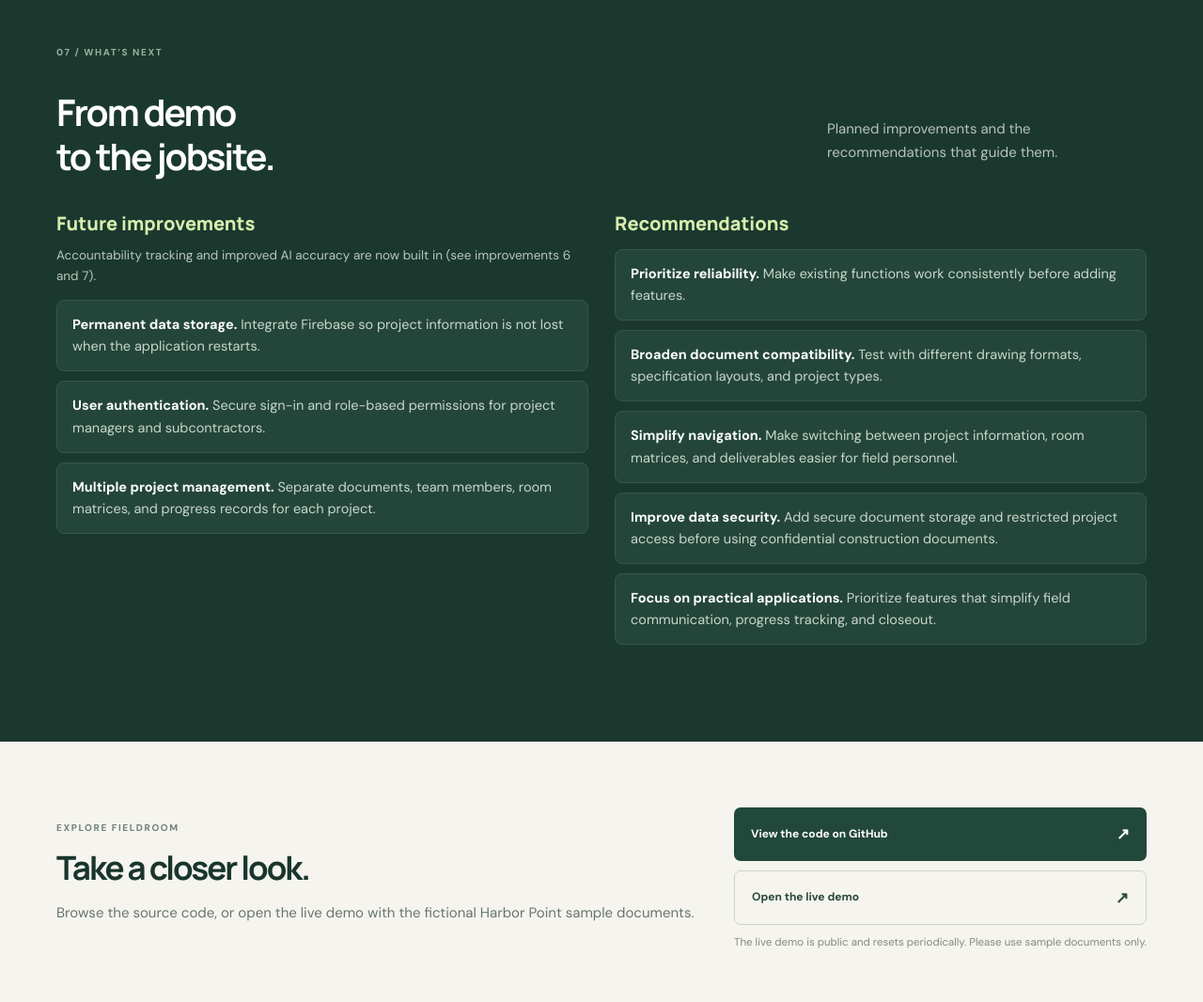
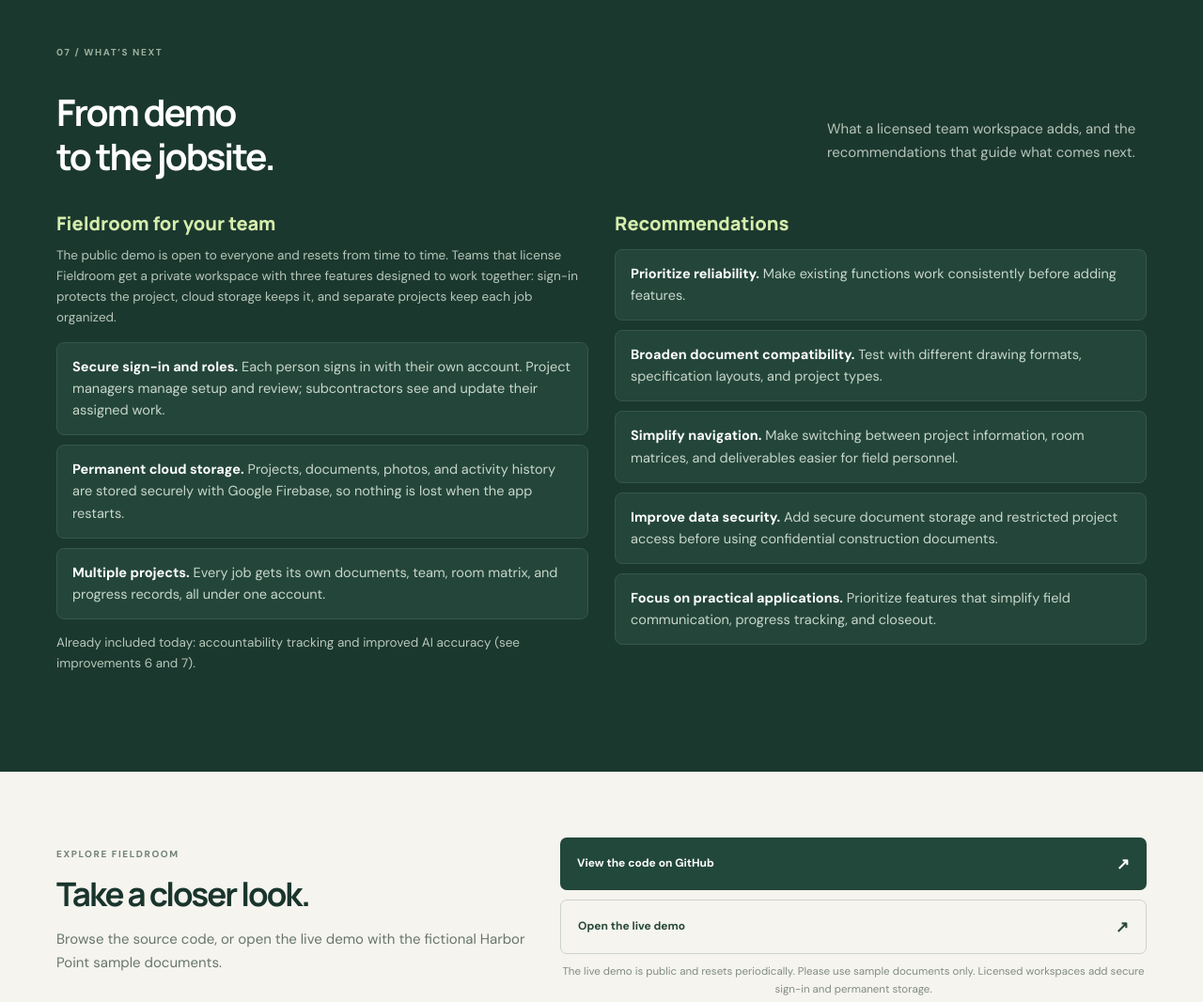
Before and after one commit to mdilgar-commits/Fieldroom-Showcase, a website: page index.html in a window 1280 px wide. Shown: the part 7660-8726 px from the top of the page at 94% size. Drawn offline with Linux system fonts and the light colour scheme.

Commit message:
Present storage, sign-in and multiple projects as a licensed team workspace
The What's Next section now describes secure sign-in and roles,
permanent Firebase cloud storage, and multiple projects as features
of a licensed Fieldroom workspace, explaining that they work together.
The public demo note mentions what licensed workspaces add.

Co-Authored-By: Claude Opus 5.5 <noreply@anthropic.com>
Claude-Session: https://claude.ai/code/session_0124WUyzMifFd7Mv6euWVBt2

```diff
--- a/index.html
+++ b/index.html
@@ -144,16 +144,17 @@
     <section class="next-band" id="next">
       <div class="wrap section">
         <div class="section-kicker light-kicker">07 / WHAT’S NEXT</div>
-        <div class="features-heading"><h2>From demo<br>to the jobsite.</h2><p>Planned improvements and the recommendations that guide them.</p></div>
+        <div class="features-heading"><h2>From demo<br>to the jobsite.</h2><p>What a licensed team workspace adds, and the recommendations that guide what comes next.</p></div>
         <div class="next-grid">
           <div>
-            <h3 class="next-title">Future improvements</h3>
-            <p class="next-note">Accountability tracking and improved AI accuracy are now built in (see improvements 6 and 7).</p>
+            <h3 class="next-title">Fieldroom for your team</h3>
+            <p class="next-note">The public demo is open to everyone and resets from time to time. Teams that license Fieldroom get a private workspace with three features designed to work together: sign-in protects the project, cloud storage keeps it, and separate projects keep each job organized.</p>
             <ul class="next-list">
-              <li><b>Permanent data storage.</b> Integrate Firebase so project information is not lost when the application restarts.</li>
-              <li><b>User authentication.</b> Secure sign-in and role-based permissions for project managers and subcontractors.</li>
-              <li><b>Multiple project management.</b> Separate documents, team members, room matrices, and progress records for each project.</li>
+              <li><b>Secure sign-in and roles.</b> Each person signs in with their own account. Project managers manage setup and review; subcontractors see and update their assigned work.</li>
+              <li><b>Permanent cloud storage.</b> Projects, documents, photos, and activity history are stored securely with Google Firebase, so nothing is lost when the app restarts.</li>
+              <li><b>Multiple projects.</b> Every job gets its own documents, team, room matrix, and progress records, all under one account.</li>
             </ul>
+            <p class="next-note next-note-after">Already included today: accountability tracking and improved AI accuracy (see improvements 6 and 7).</p>
           </div>
           <div>
             <h3 class="next-title">Recommendations</h3>
@@ -171,7 +172,7 @@
 
     <section class="final-cta wrap" id="links">
       <div class="final-copy"><div class="section-kicker">EXPLORE FIELDROOM</div><h2>Take a closer look.</h2><p>Browse the source code, or open the live demo with the fictional Harbor Point sample documents.</p></div>
-      <div class="final-actions"><a class="button button-dark" id="project-link" href="https://github.com/mdilgar-commits/Fieldroom" target="_blank" rel="noreferrer">View the code on GitHub <span>↗</span></a><a class="button button-outline" id="demo-link" href="#demo" hidden target="_blank" rel="noreferrer">Open the live demo <span>↗</span></a><small>The live demo is public and resets periodically. Please use sample documents only.</small></div>
+      <div class="final-actions"><a class="button button-dark" id="project-link" href="https://github.com/mdilgar-commits/Fieldroom" target="_blank" rel="noreferrer">View the code on GitHub <span>↗</span></a><a class="button button-outline" id="demo-link" href="#demo" hidden target="_blank" rel="noreferrer">Open the live demo <span>↗</span></a><small>The live demo is public and resets periodically. Please use sample documents only. Licensed workspaces add secure sign-in and permanent storage.</small></div>
     </section>
   </main>
 
--- a/styles.css
+++ b/styles.css
@@ -76,3 +76,4 @@
 @media(max-width:620px){.users{grid-template-columns:1fr}}
 
 .next-note{margin:-4px 0 14px;font-size:13.5px;color:#b8c7ba}
+.next-note-after{margin:14px 0 0}
```
